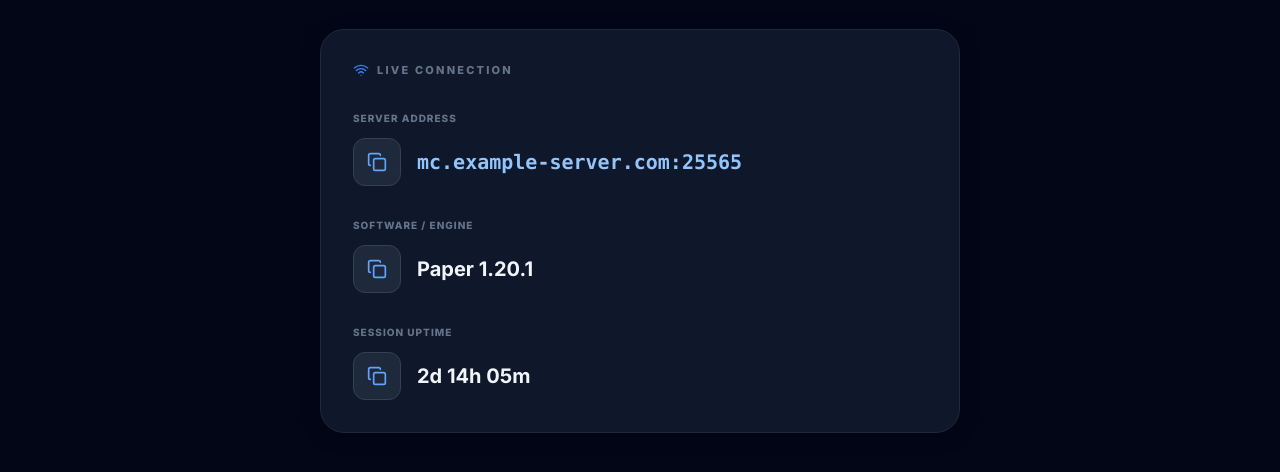
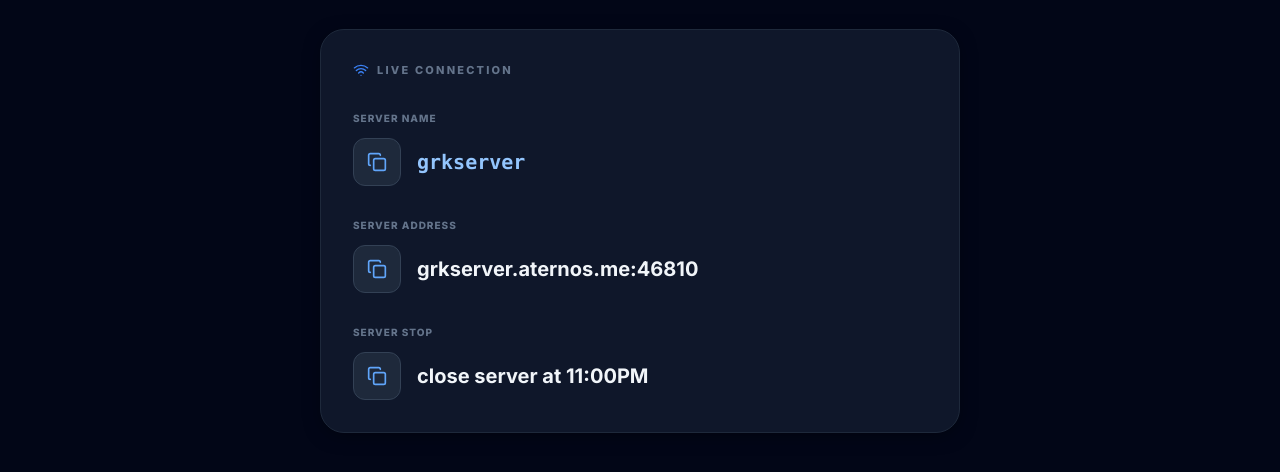
Before and after one commit to bunmengheng214-dot/menghengserver, a plain HTML site: page index.html in a window 1280 px wide. Shown: the part 172-644 px from the top of the page. Drawn offline with nearby package versions, Linux system fonts and the light colour scheme.

Commit message:
Update index.html

```diff
--- a/index.html
+++ b/index.html
@@ -109,34 +109,34 @@
                 <div class="space-y-8">
                     <!-- SERVER IP -->
                     <div class="flex flex-col">
-                        <label class="text-[10px] text-slate-500 font-black uppercase tracking-widest mb-3">Server Address</label>
+                        <label class="text-[10px] text-slate-500 font-black uppercase tracking-widest mb-3">Server name</label>
                         <div class="flex items-center gap-4">
                             <button onclick="copyData(document.getElementById('display-ip').innerText)" class="btn-tap shrink-0 w-12 h-12 bg-slate-800 text-blue-400 rounded-xl border border-slate-700 flex items-center justify-center">
                                 <i data-lucide="copy" class="w-5 h-5"></i>
                             </button>
-                            <span id="display-ip" class="font-mono text-base md:text-xl text-blue-300 break-all leading-tight font-bold">mc.example-server.com:25565</span>
+                            <span id="display-ip" class="font-mono text-base md:text-xl text-blue-300 break-all leading-tight font-bold">grkserver</span>
                         </div>
                     </div>
 
                     <!-- SOFTWARE -->
                     <div class="flex flex-col">
-                        <label class="text-[10px] text-slate-500 font-black uppercase tracking-widest mb-3">Software / Engine</label>
+                        <label class="text-[10px] text-slate-500 font-black uppercase tracking-widest mb-3">Server Address</label>
                         <div class="flex items-center gap-4">
                             <button onclick="copyData(document.getElementById('display-software').innerText)" class="btn-tap shrink-0 w-12 h-12 bg-slate-800 text-blue-400 rounded-xl border border-slate-700 flex items-center justify-center">
                                 <i data-lucide="copy" class="w-5 h-5"></i>
                             </button>
-                            <span id="display-software" class="text-lg md:text-xl font-bold text-slate-100">Paper 1.20.1</span>
+                            <span id="display-software" class="text-lg md:text-xl font-bold text-slate-100">grkserver.aternos.me:46810</span>
                         </div>
                     </div>
 
                     <!-- UPTIME -->
                     <div class="flex flex-col">
-                        <label class="text-[10px] text-slate-500 font-black uppercase tracking-widest mb-3">Session Uptime</label>
+                        <label class="text-[10px] text-slate-500 font-black uppercase tracking-widest mb-3">server stop</label>
                         <div class="flex items-center gap-4">
                             <button onclick="copyData(document.getElementById('display-uptime').innerText)" class="btn-tap shrink-0 w-12 h-12 bg-slate-800 text-blue-400 rounded-xl border border-slate-700 flex items-center justify-center">
                                 <i data-lucide="copy" class="w-5 h-5"></i>
                             </button>
-                            <span id="display-uptime" class="text-lg md:text-xl font-bold text-slate-100">2d 14h 05m</span>
+                            <span id="display-uptime" class="text-lg md:text-xl font-bold text-slate-100">close server at 11:00PM</span>
                         </div>
                     </div>
                 </div>
```
